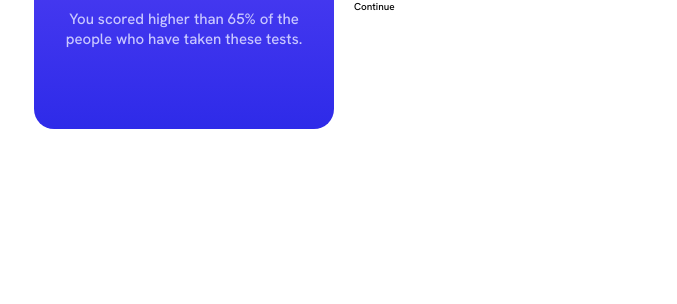
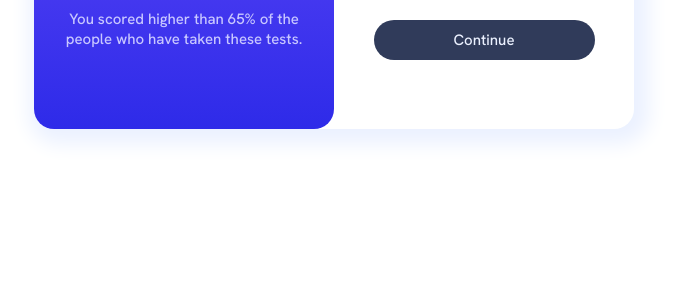
Before and after one commit to Ashesh-Mondal/CSS_Practice2, a plain HTML site: page index.html in a window 1280 px wide. Shown: the part 496-800 px from the top of the page, without its empty margins (306-983 px from the left). Drawn offline with Linux system fonts and the light colour scheme.

Commit message:
Button styling and applying shadow to the container

```diff
--- a/css/style.css
+++ b/css/style.css
@@ -51,6 +51,7 @@ body{
     border-radius: 2rem;
     min-height: 45rem;
     max-width: 60rem;
+    box-shadow: 5px 5px 20px 10px hsl(221, 100%, 96%);
 }
 
 
@@ -194,3 +195,16 @@ body{
 .container .right-content .tag .out-off{
     align-self: center;
 }
+
+.container .right-content .btn{
+    display: flex;
+    background-color: hsl(224, 30%, 27%);
+    font-size: 1.5rem;
+    color: hsl(221, 100%, 96%);
+    align-items: center;
+    justify-content: center;
+    height: 4rem;
+    width: 85%;
+    margin: 4rem auto;
+    border-radius: 2rem;
+}
```
